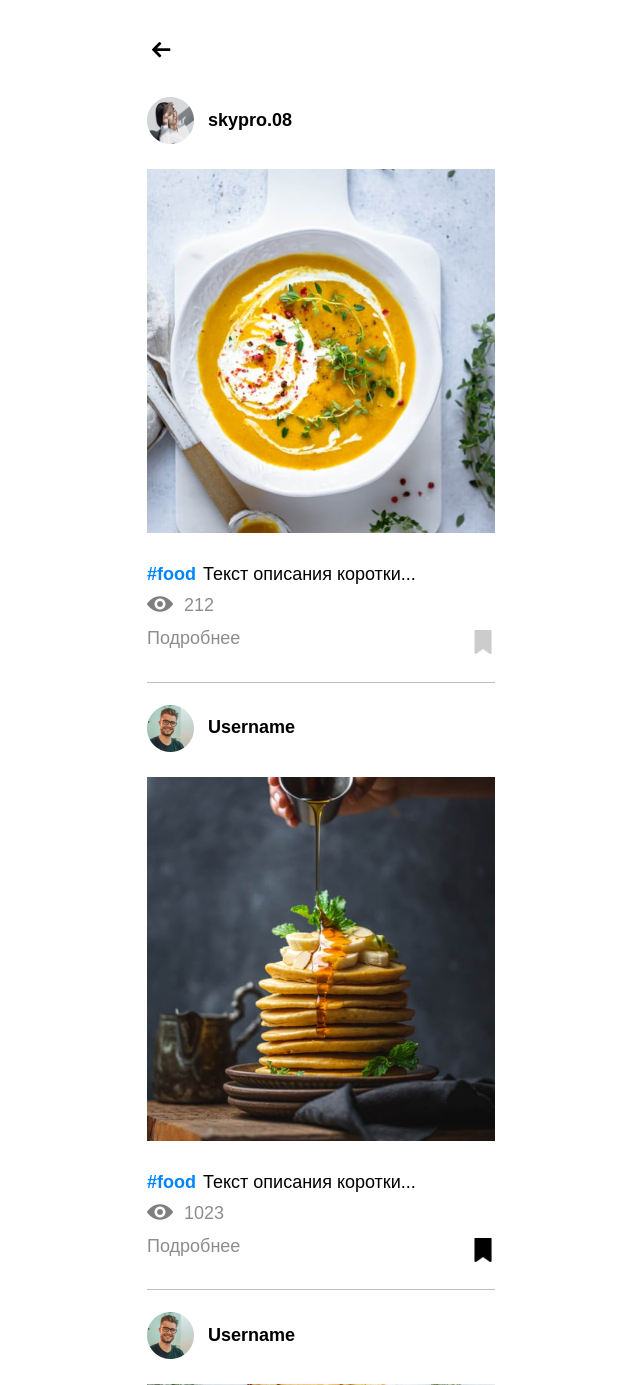
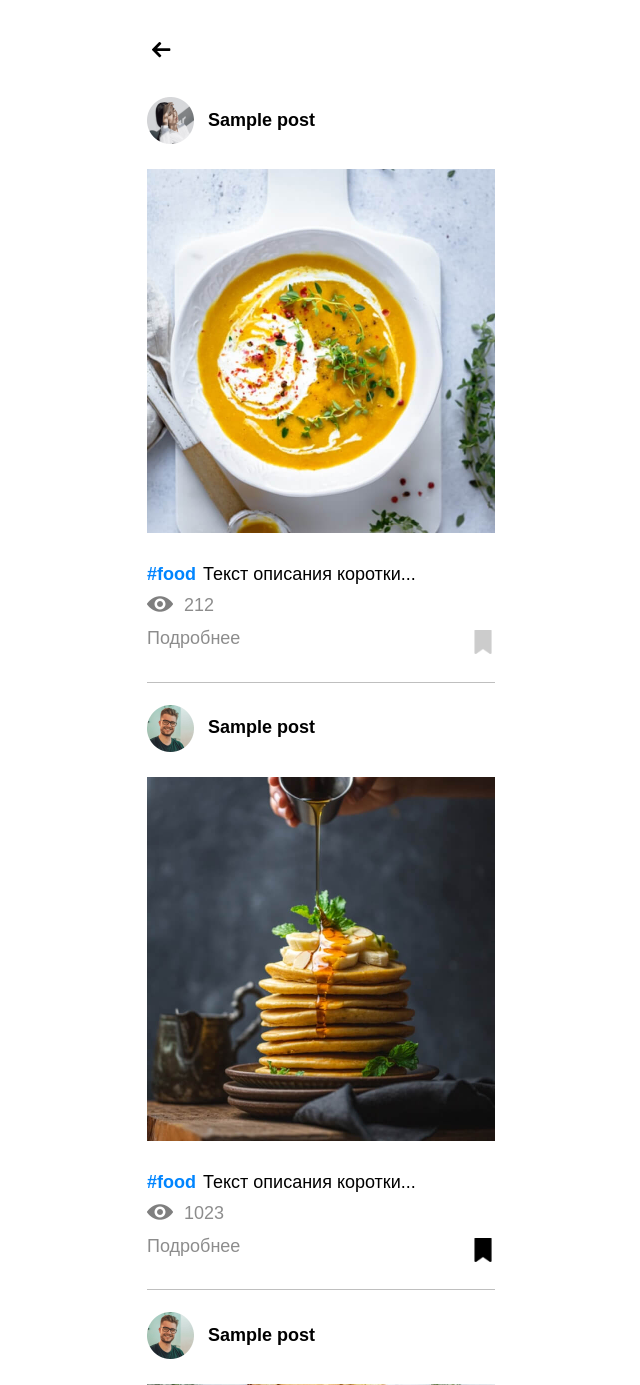
Before and after one commit to gooh123/coure2, a Flask app: template templates/user-feed.html in a window 1280 px wide. Shown: the top 1385 px of the page, without its empty margins (319-959 px from the left). Run offline with Flask 2, Linux system fonts and the light colour scheme; the template is opened without the code that fills it: most values are stand-ins (such as "Sample title", 1, 10 or a date in 2020).

Commit message:
Update user-feed.html

```diff
--- a/templates/user-feed.html
+++ b/templates/user-feed.html
@@ -31,7 +31,7 @@
             <div class="item__ava-wrap">
               <img src="static/img/ava1.png" alt="" class="item__ava" width="47">
             </div>
-            <span class="item__username">skypro.08</span>
+            <span class="item__username">{{ post.poster_name }}</span>
           </a>
         </div>
         <a href="/post.html" class="item__post-link">
@@ -57,7 +57,7 @@
             <div class="item__ava-wrap">
               <img src="static/img/ava2.png" alt="" class="item__ava" width="47">
             </div>
-            <span class="item__username">Username</span>
+            <span class="item__username">{{ post.poster_name }}</span>
           </a>
         </div>
         <a href="/post.html" class="item__post-link">
@@ -83,7 +83,7 @@
             <div class="item__ava-wrap">
               <img src="static/img/ava2.png" alt="" class="item__ava" width="47">
             </div>
-            <span class="item__username">Username</span>
+            <span class="item__username">{{ post.poster_name }}</span>
           </a>
         </div>
         <a href="/post.html" class="item__post-link">
```
